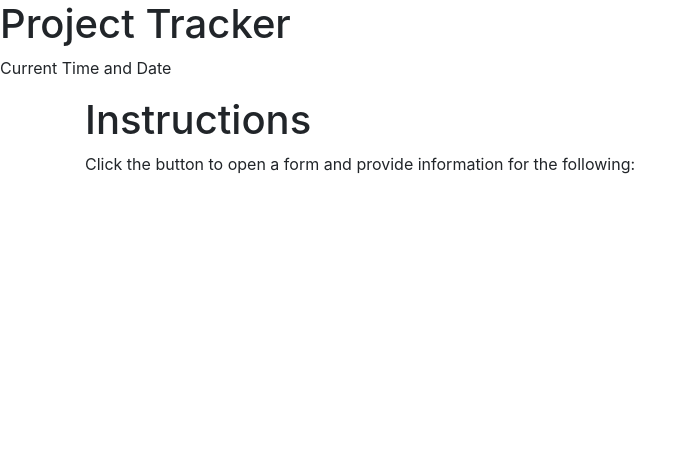
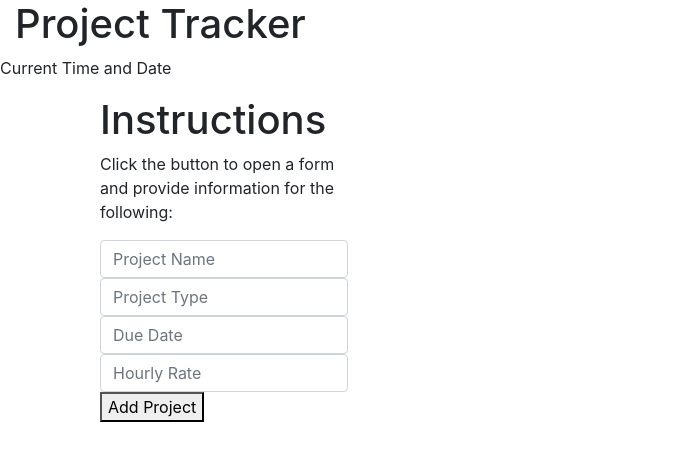
Before and after one commit to PatrickARatcliff/28-Stu_Mini-Project-k5, a plain HTML site: page index.html in a window 1280 px wide. Shown: the whole page, without its empty margins (0-696 px from the left). Drawn offline with nearby package versions, Linux system fonts and the light colour scheme.

Commit message:
add form, add moment.js

```diff
--- a/index.html
+++ b/index.html
@@ -10,20 +10,25 @@
 </head>
 <body>
     <header>
-        <h1>Project Tracker</h1>
+        <h1 class="col-lg-12">Project Tracker</h1>
         <p>Current Time and Date</p>
         <div id="timer"></div>
     </header>
     <main>
         <div class="container">
-            <form action="submit">
-                <h1 id="formheader">Instructions</h1>
-                <p id="instructions">Click the button to open a form and provide information for the following:</p>
-
-
+            <form action="submit" class="col-3">
+                <div class="row"></div>
+                <h1 ib=formheader>Instructions</h1>
+                <p id=instructions>Click the button to open a form and provide information for the following:</p>
+                <input id= "formname" type="text" class="form-control" placeholder="Project Name">
+                <input id= "formtype" type="text" class="form-control" placeholder="Project Type">
+                <input id= "formdue" type="text" class="form-control" placeholder="Due Date">
+                <input id= "formrate" type="text" class="form-control" placeholder="Hourly Rate">
+                <button id= "submitBtn">Add Project</button>
             </form>
         </div>
     </main>
+<script type="text/javascript" src="https://cdnjs.cloudflare.com/ajax/libs/moment.js/2.27.0/moment.min.js"></script>
 <script src="./script.js"></script>
 </body>
 </html>
```
